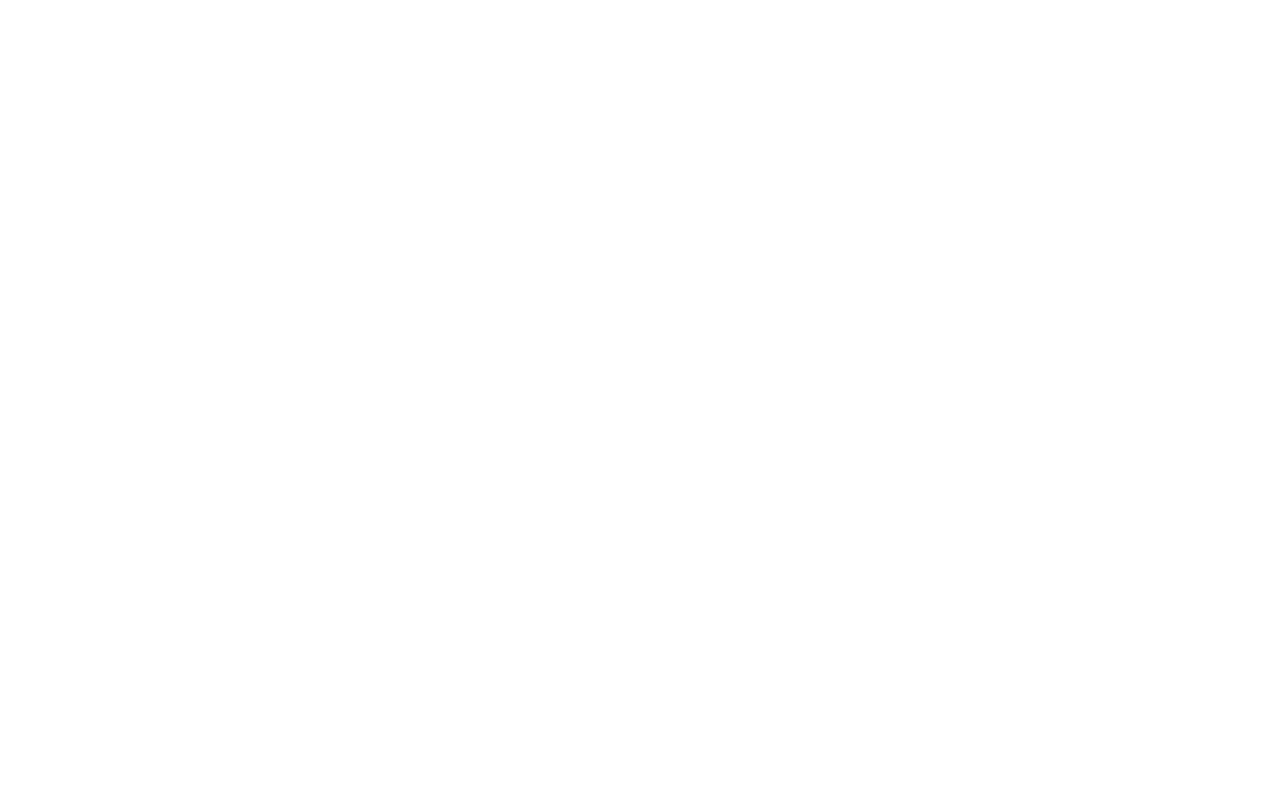
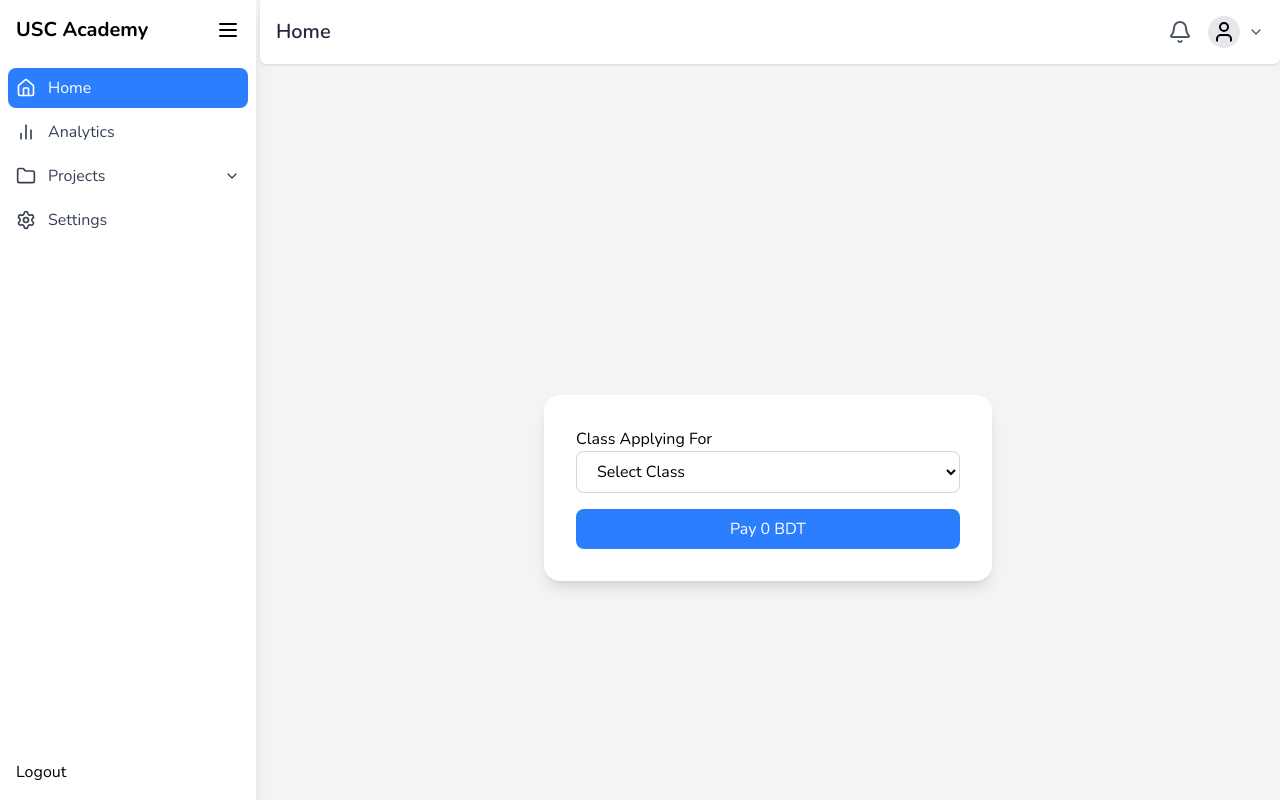
Before and after one commit to naimulislamshakil/School_management_system, a React (Vite) app in the folder Frontend/: page /fee in a window 1280 px wide. Before the commit this address had no page. Built offline with nearby package versions, Linux system fonts and the light colour scheme.

Commit message:
FR: add payment fee

```diff
--- a/Frontend/src/App.jsx
+++ b/Frontend/src/App.jsx
@@ -8,6 +8,7 @@ import ResetPassword from './Components/auth/ResetPassword';
 import ParentRsgister from './Components/auth/ParentRsgister';
 import GeneralDashboard from './Components/Dashboard/GeneralDashboard';
 import AdmitionForm from './Components/Dashboard/StudentDashboard/AdmitionForm';
+import Fee from './Components/Dashboard/StudentDashboard/Fee';
 
 function App() {
 	return (
@@ -16,6 +17,7 @@ function App() {
 				<Route path="/" element={<Dashboard />}>
 					<Route index element={<GeneralDashboard />} />
 					<Route path="/admission-form" element={<AdmitionForm />} />
+					<Route path="/fee" element={<Fee />} />
 				</Route>
 
 				<Route path="/login" element={<Login />} />
--- /dev/null
+++ b/Frontend/src/Components/Dashboard/StudentDashboard/Fee.jsx
@@ -0,0 +1,105 @@
+import React, { useState } from 'react';
+
+const Fee = () => {
+	const [admissionClass, setAdmissionClass] = useState('');
+	const [totalFee, setTotalFee] = useState(0);
+
+	const fees = {
+		formFee: 500, // fixed admission form fee
+		sportsFee: 300,
+		canteenFee: 200,
+		otherFee: 100,
+		monthlyFee: {
+			primary: 1000, // class 1-5
+			secondary: 1500, // class 6-10
+			higherSecondary: 2000,
+			undergraduate: 5000,
+			masters: 7000,
+			phd: 10000,
+		},
+	};
+
+	function calculateTotalFee(admissionClass) {
+		let monthlyFee = 0;
+
+		if (admissionClass <= 5) monthlyFee = fees.monthlyFee.primary;
+		else if (admissionClass <= 10) monthlyFee = fees.monthlyFee.secondary;
+		else if (admissionClass === 'Higher Secondary')
+			monthlyFee = fees.monthlyFee.higherSecondary;
+		else if (admissionClass === 'Undergraduate')
+			monthlyFee = fees.monthlyFee.undergraduate;
+		else if (admissionClass === 'Masters') monthlyFee = fees.monthlyFee.masters;
+		else if (admissionClass === 'PhD') monthlyFee = fees.monthlyFee.phd;
+
+		return (
+			fees.formFee +
+			fees.sportsFee +
+			fees.canteenFee +
+			fees.otherFee +
+			monthlyFee
+		);
+	}
+
+	const handleClassChange = (e) => {
+		const selectedClass = e.target.value;
+		setAdmissionClass(selectedClass);
+		setTotalFee(calculateTotalFee(selectedClass));
+	};
+	return (
+		<div className="min-h-screen bg-gray-100 flex items-center justify-center px-4">
+			<div className="w-full max-w-md bg-white p-8 rounded-2xl shadow-lg">
+				<div className="space-y-4">
+					<label htmlFor="admissionClass">Class Applying For</label>
+					<select
+						id="admissionClass"
+						value={admissionClass}
+						onChange={handleClassChange}
+						className="w-full px-4 py-2 rounded-lg border border-gray-300 focus:ring-2 focus:ring-blue-500"
+					>
+						<option value="">Select Class</option>
+						{[...Array(10)].map((_, i) => (
+							<option key={i + 1} value={i + 1}>
+								{i + 1}
+							</option>
+						))}
+						<option value="Higher Secondary">Higher Secondary</option>
+						<option value="Undergraduate">Undergraduate</option>
+						<option value="Masters">Masters</option>
+						<option value="PhD">PhD</option>
+					</select>
+
+					{totalFee > 0 && (
+						<div className="bg-gray-100 p-4 rounded-lg">
+							<p>📌 Admission Form Fee: {fees.formFee} BDT</p>
+							<p>🏀 Sports Fee: {fees.sportsFee} BDT</p>
+							<p>🍴 Canteen Fee: {fees.canteenFee} BDT</p>
+							<p>📚 Other Fee: {fees.otherFee} BDT</p>
+							<p>
+								🎓 Class Fee:{' '}
+								{totalFee -
+									(fees.formFee +
+										fees.sportsFee +
+										fees.canteenFee +
+										fees.otherFee)}{' '}
+								BDT
+							</p>
+							<hr className="my-2" />
+							<p className="text-green-600 font-bold text-lg">
+								💰 Total Payable: {totalFee} BDT
+							</p>
+						</div>
+					)}
+				</div>
+
+				<button
+					type="submit"
+					className="w-full bg-blue-500 text-white py-2 rounded-lg hover:bg-blue-600 transition-colors mt-4"
+				>
+					Pay {totalFee} BDT
+				</button>
+			</div>
+		</div>
+	);
+};
+
+export default Fee;
```
